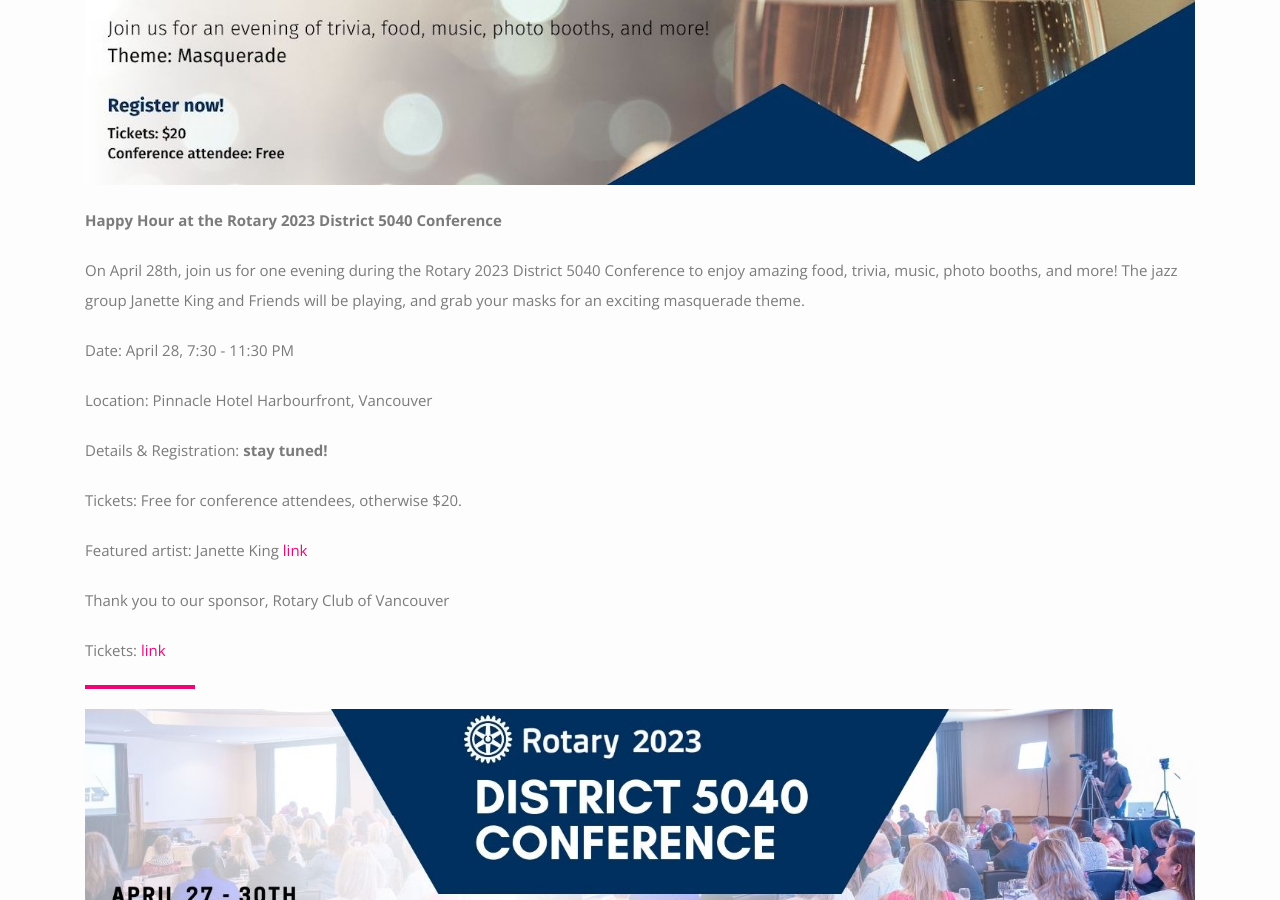
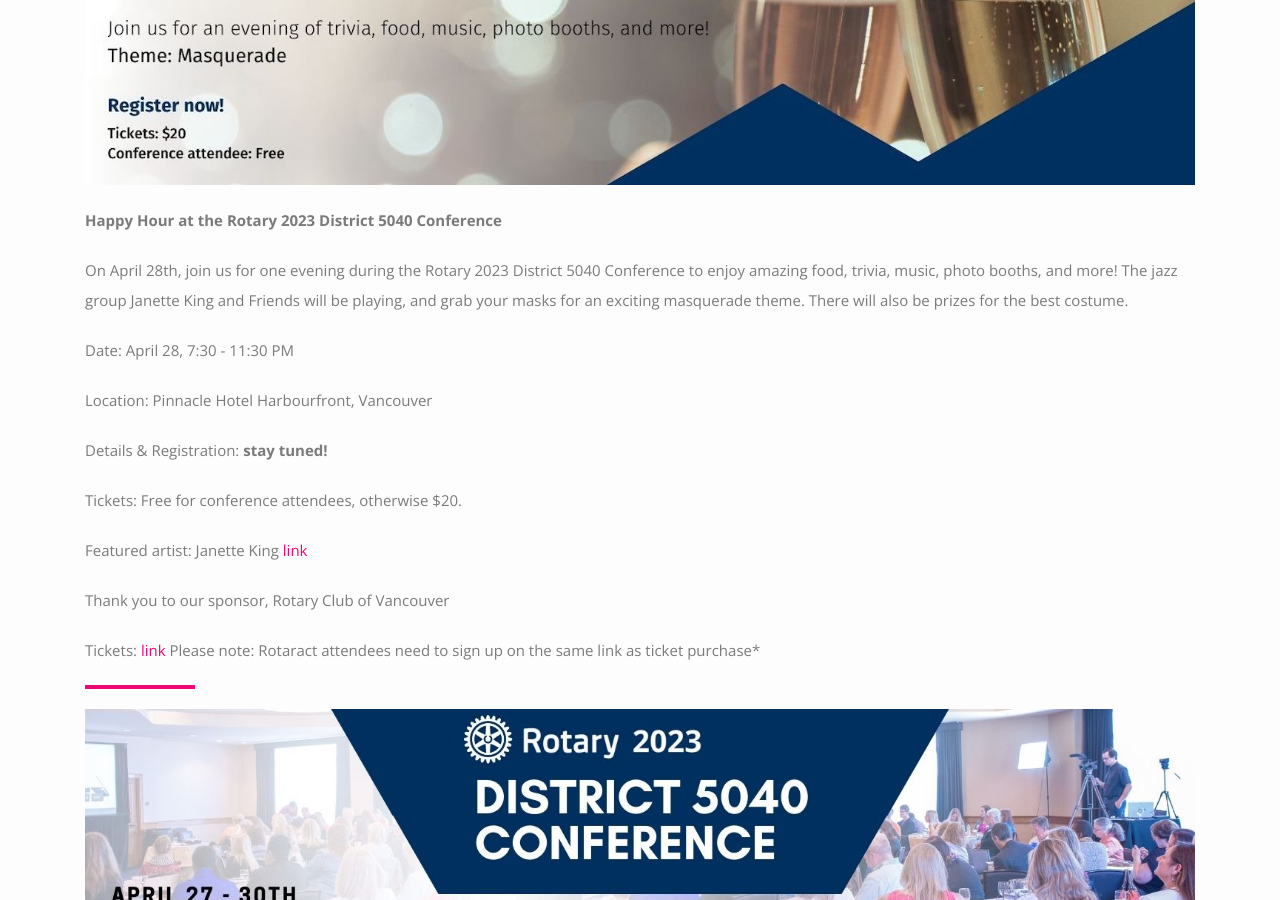
Before and after one commit to rotaract5040/rotaract5040.github.io, a Jekyll site: the page built from events.md, in a window 1280 px wide and 900 px high, scrolled down 585 px. Built offline with Jekyll 4.4.1, drawn with Linux system fonts in a browser that asks for light colours; nearby versions of some CDN libraries; Markdown is read by kramdown in place of the engine named in the settings.

Commit message:
Update events.md

```diff
--- a/events.md
+++ b/events.md
@@ -8,7 +8,7 @@
 
 **Happy Hour at the Rotary 2023 District 5040 Conference**
 
-On April 28th, join us for one evening during the Rotary 2023 District 5040 Conference to enjoy amazing food, trivia, music, photo booths, and more! The jazz group Janette King and Friends will be playing, and grab your masks for an exciting masquerade theme.
+On April 28th, join us for one evening during the Rotary 2023 District 5040 Conference to enjoy amazing food, trivia, music, photo booths, and more! The jazz group Janette King and Friends will be playing, and grab your masks for an exciting masquerade theme. There will also be prizes for the best costume.
 
 Date: April 28, 7:30 - 11:30 PM
 
@@ -24,6 +24,7 @@
 
 Tickets:
 [link](https://www.eventbrite.ca/e/district-5040-masquerade-party-tickets-575080690827)
+Please note: Rotaract attendees need to sign up on the same link as ticket purchase*
 
 -------------------------------
 
```
